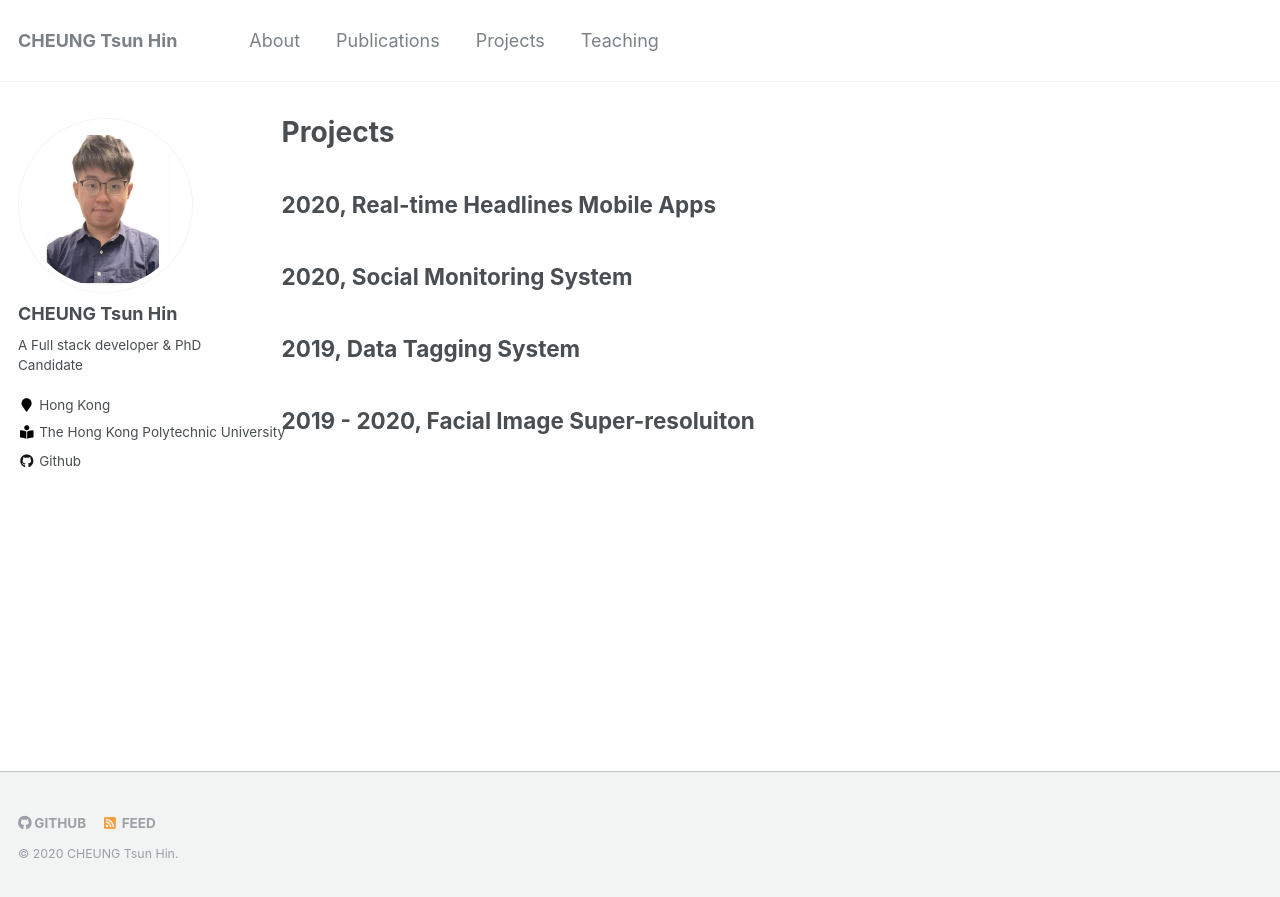
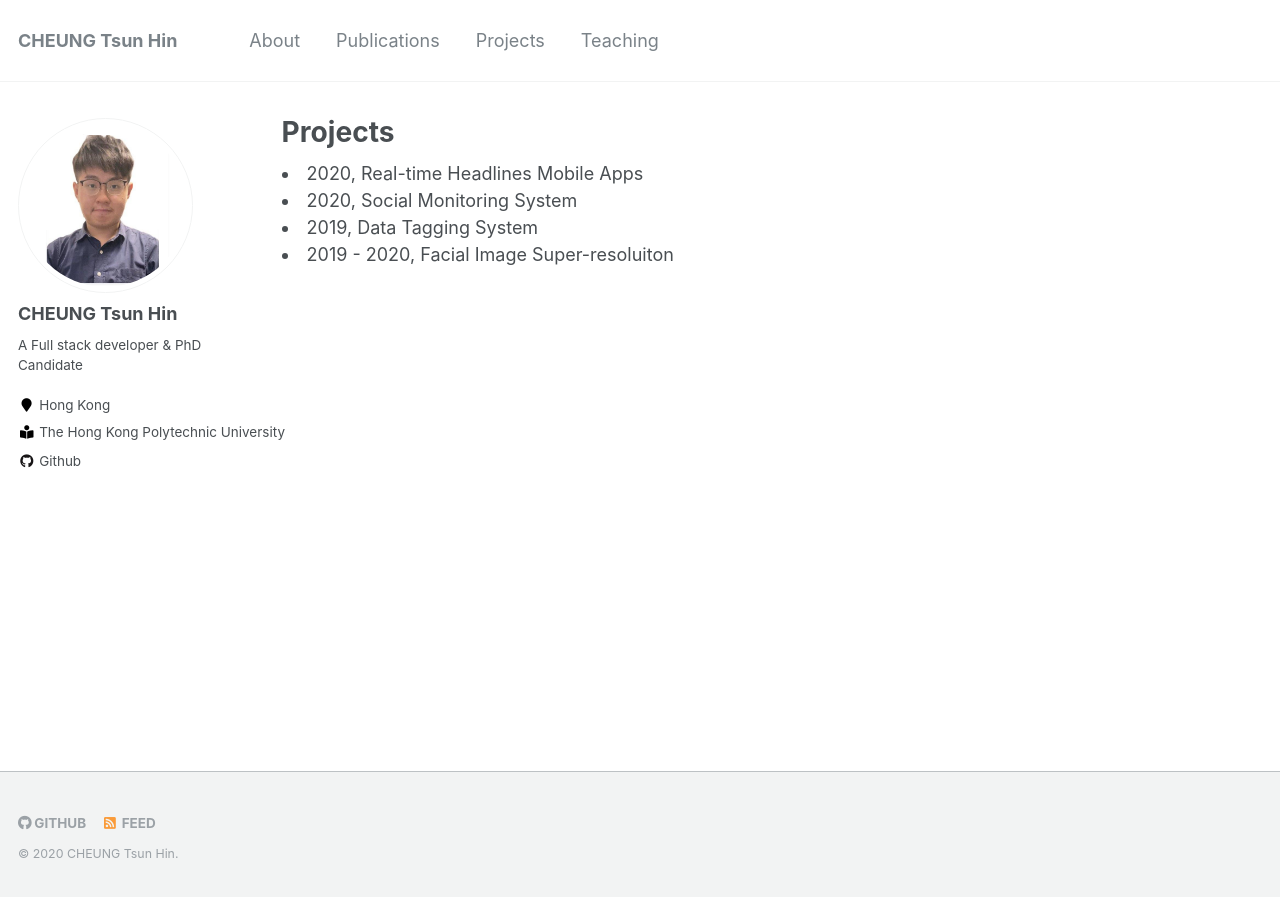
Before and after one commit to thcheung/thcheung.github.io, a Jekyll site: the page built from _pages/projects.md, in a window 1280 px wide. Shown: the top 897 px of the page. Built offline with Jekyll 4.4.1, drawn with Linux system fonts in a browser that asks for light colours.

Commit message:
change project format

```diff
--- a/_includes/archive-project.html
+++ b/_includes/archive-project.html
@@ -22,11 +22,9 @@
             </div>
         {% endif %}
 
-        <h2 class="archive__item-title" itemprop="headline">
-            <p>
-                {{post.period}},
-                {{post.title}}
-            </p>
-        </h2>
+        <li>
+            {{post.period}},
+            {{post.title}}
+        </li>
     </article>
 </div>
```
